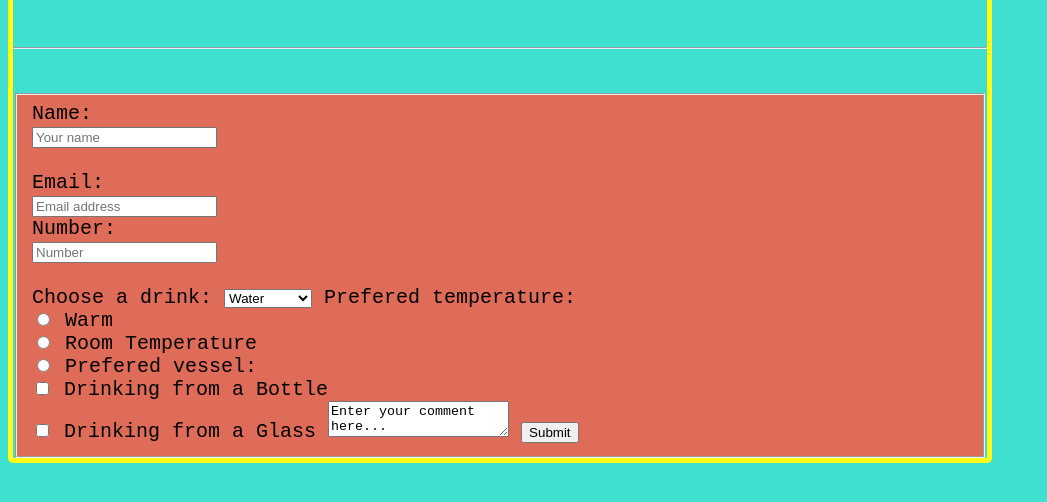
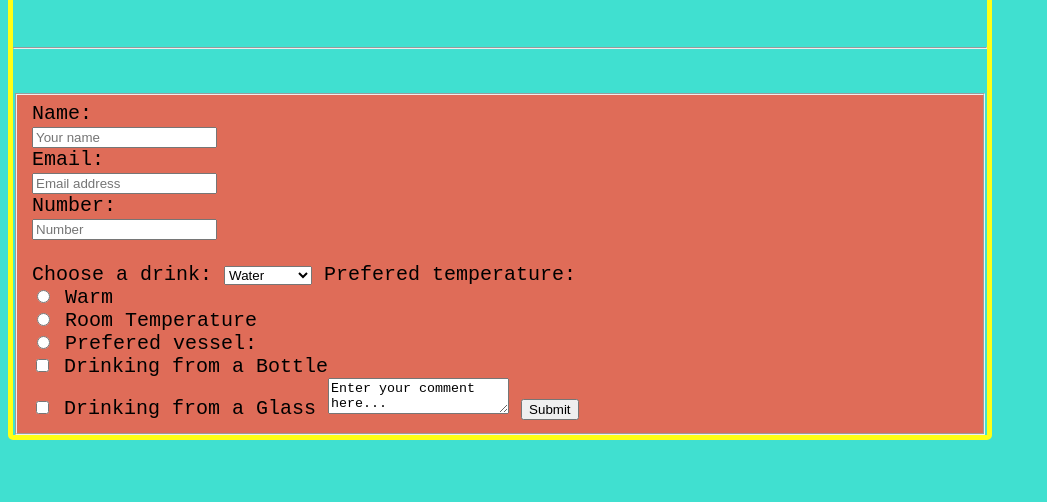
Before and after one commit to 1GORDON/Survey-microverse, a plain HTML site: page index.html in a window 1280 px wide. Shown: the part 124-626 px from the top of the page, without its empty margins (0-1047 px from the left). Drawn offline with Linux system fonts and the light colour scheme.

Commit message:
remove spaces from html file for good coding practices and to avoid linter errors

```diff
--- a/index.html
+++ b/index.html
@@ -14,8 +14,7 @@
        <form action="#" id="survey-form">
           <fieldset id="box">
             <label id="name-label" for="name">Name:</label><br>
-            <input type="text" id="name" name="name" placeholder="Your name"><br><br>
-
+            <input type="text" id="name" name="name" placeholder="Your name"><br>
             <label id="email-label" for="email">Email:</label><br>
             <input type="text" id="email" name="email" placeholder="Email address"><br>
             <label id="number-label" for="number">Number:</label><br>
```
